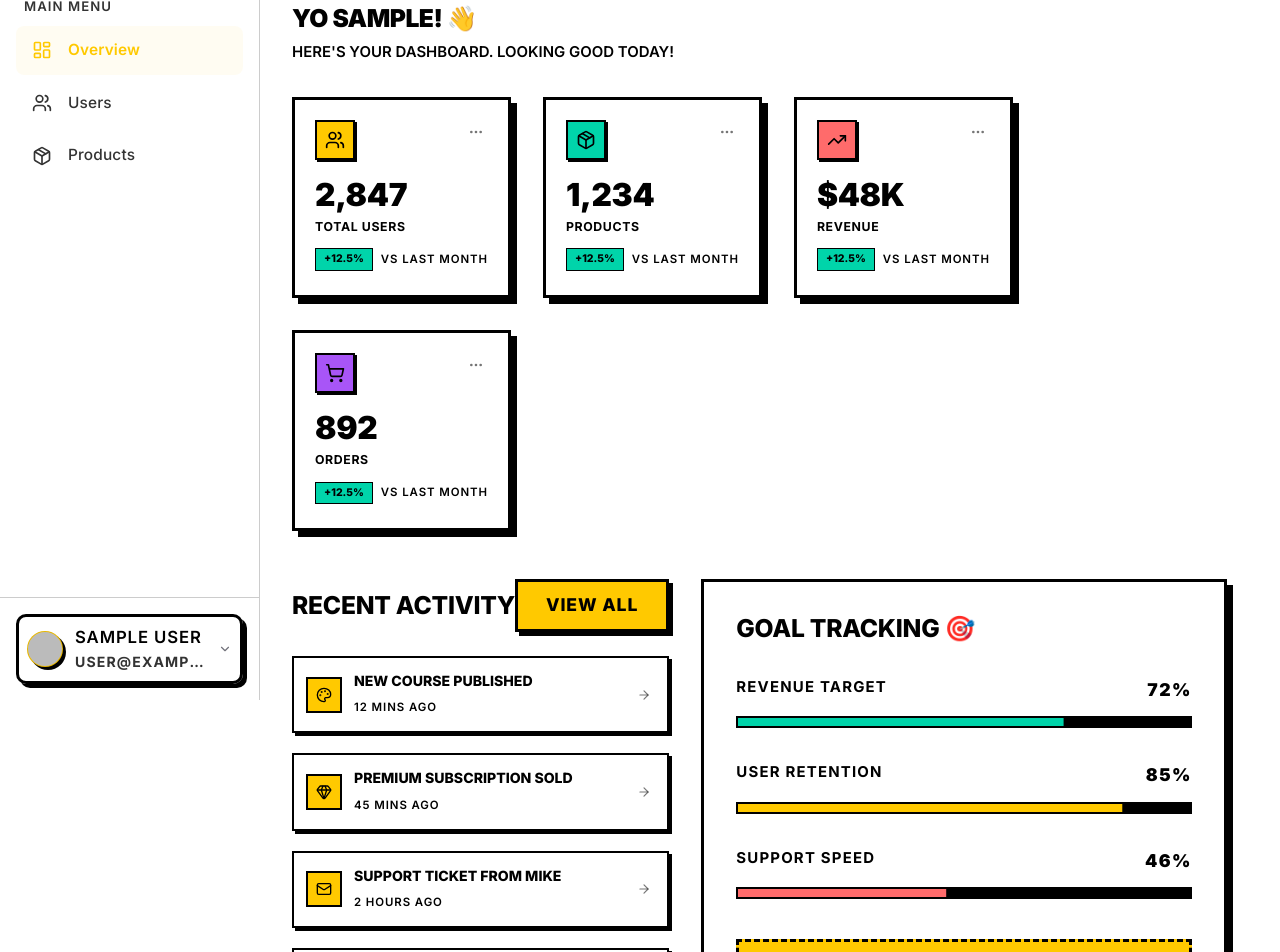
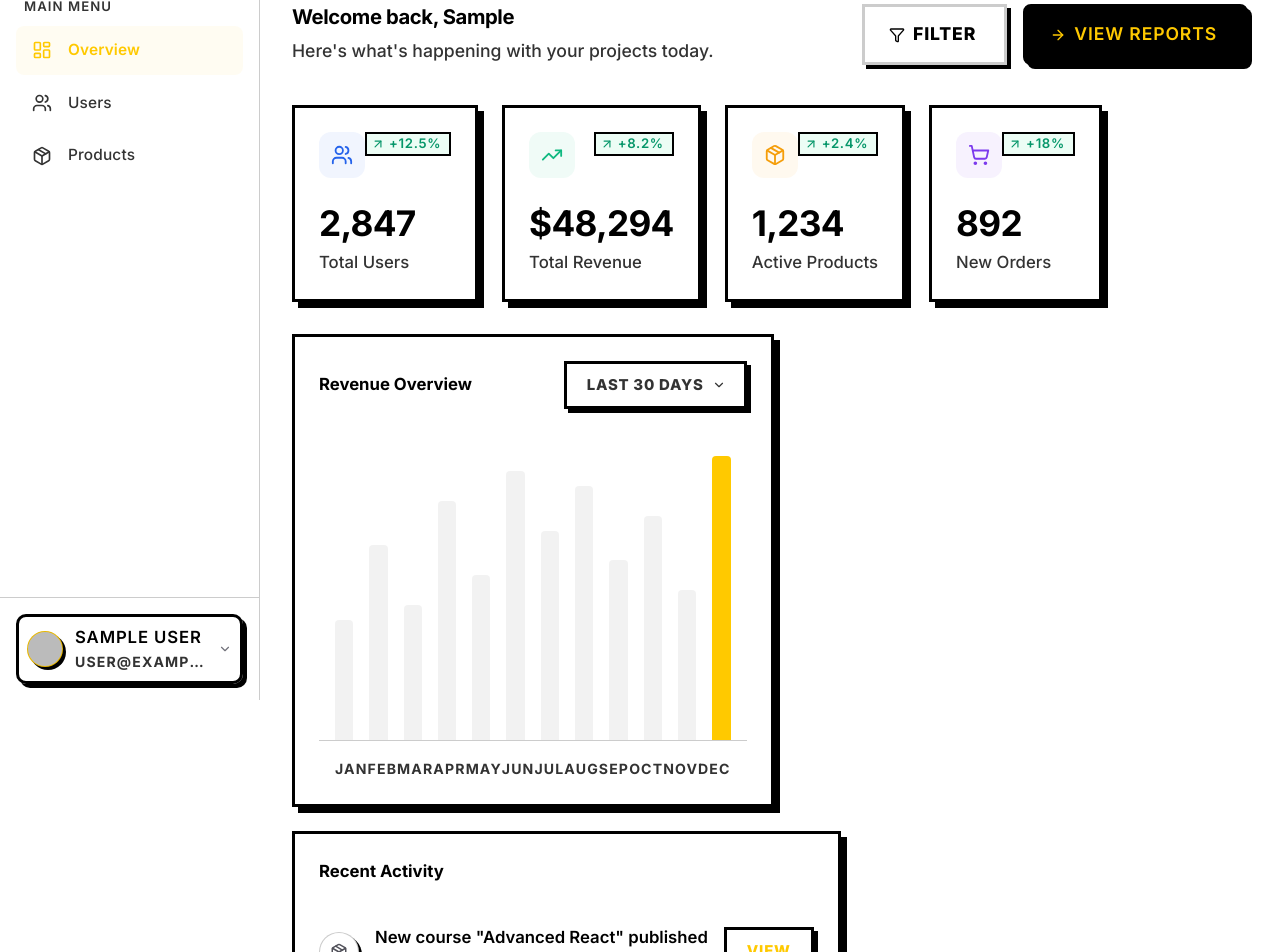
Before and after one commit to zeridexcom/eduadmin, a Next.js app: page /dashboard in a window 1280 px wide. Shown: the part 100-1052 px from the top of the page. Built offline with nearby package versions, Linux system fonts and the light colour scheme; no server answers; sample sign-in values are in the browser's storage.

Commit message:
UI: Overhaul Dashboard Home and Login pages with Modern SaaS style

```diff
--- a/src/app/dashboard/page.js
+++ b/src/app/dashboard/page.js
@@ -11,100 +11,106 @@ import {
     CardContent,
     Typography,
     Button,
-    LinearProgress,
     Stack,
     IconButton,
+    Chip,
+    Avatar,
+    Divider
 } from '@mui/material';
 import {
     Users,
     Package,
     TrendingUp,
     ShoppingCart,
+    MoreHorizontal,
+    ArrowUpRight,
     ArrowRight,
-    MoreHorizontal,
-    Sparkles,
-    Mail,
-    PartyPopper,
-    Palette,
-    Gem,
+    Search,
+    Filter
 } from 'lucide-react';
 
-const StatCard = ({ title, value, icon: Icon, color, onClick, index }) => (
+// Modern Stat Card
+const StatCard = ({ title, value, icon: Icon, color, trend, trendLabel, onClick, index }) => (
     <Card
-        className={`animate-slide-up stagger-${index + 1}`}
+        className={`modern-card stagger-${index + 1} animate-fade-in`}
         onClick={onClick}
-        sx={{ cursor: onClick ? 'pointer' : 'default' }}
+        sx={{
+            cursor: onClick ? 'pointer' : 'default',
+            height: '100%',
+            display: 'flex',
+            flexDirection: 'column',
+            justifyContent: 'space-between'
+        }}
     >
-        <CardContent sx={{ p: 2.5 }}>
-            <Box sx={{ display: 'flex', justifyContent: 'space-between', alignItems: 'flex-start', mb: 2 }}>
+        <CardContent sx={{ p: 3 }}>
+            <Box sx={{ display: 'flex', justifyContent: 'space-between', alignItems: 'flex-start', mb: 3 }}>
                 <Box sx={{
-                    width: 40,
-                    height: 40,
-                    bgcolor: color,
-                    border: '2px solid #000',
-                    boxShadow: '2px 2px 0 #000',
+                    p: 1.5,
+                    borderRadius: '12px',
+                    bgcolor: `${color}10`, // 10% opacity
+                    color: color,
                     display: 'flex',
                     alignItems: 'center',
                     justifyContent: 'center',
                 }}>
-                    <Icon size={20} />
+                    <Icon size={22} />
                 </Box>
-                <IconButton size="small" sx={{ bgcolor: 'transparent', border: 'none', p: 0.5, '&:hover': { bgcolor: 'rgba(0,0,0,0.05)' } }}>
-                    <MoreHorizontal size={16} />
-                </IconButton>
+                {trend && (
+                    <Chip
+                        label={trend}
+                        size="small"
+                        icon={<ArrowUpRight size={14} />}
+                        sx={{
+                            bgcolor: '#ECFDF5',
+                            color: '#059669',
+                            fontWeight: 600,
+                            fontSize: '0.75rem',
+                            height: 24,
+                            '& .lucide': { color: '#059669' }
+                        }}
+                    />
+                )}
             </Box>
-            <Typography variant="h2" sx={{ mb: 0.5, fontSize: '1.8rem' }}>
+            <Box>
+                <Typography variant="h4" sx={{ fontWeight: 700, fontSize: '2rem', mb: 0.5, letterSpacing: '-0.02em' }}>
                     {value}
                 </Typography>
-            <Typography variant="body2" sx={{ fontWeight: 700, textTransform: 'uppercase', letterSpacing: '0.05em', fontSize: '0.7rem' }}>
+                <Typography variant="body2" color="text.secondary" sx={{ fontWeight: 500 }}>
                     {title}
                 </Typography>
-            <Box sx={{ mt: 1.5, display: 'flex', alignItems: 'center', gap: 1 }}>
-                <Box sx={{ px: 1, py: 0.25, bgcolor: '#00D4AA', border: '1.5px solid #000', fontSize: '0.6rem', fontWeight: 800 }}>+12.5%</Box>
-                <Typography variant="caption" sx={{ fontWeight: 600, fontSize: '0.65rem' }}>VS LAST MONTH</Typography>
             </Box>
         </CardContent>
     </Card>
 );
 
-const ActivityItem = ({ icon: Icon, title, time, index }) => (
+// Modern Activity Item
+const ActivityItem = ({ icon: Icon, title, time, user, index }) => (
     <Box
-        className={`animate-slide-left stagger-${index + 1}`}
+        className={`stagger-${index + 1} animate-fade-in`}
         sx={{
             display: 'flex',
             alignItems: 'center',
-            gap: 1.5,
-            p: 1.5,
-            border: '2px solid #000',
-            bgcolor: '#FFFFFF',
-            boxShadow: '3px 3px 0 #000',
-            cursor: 'pointer',
-            transition: 'all 0.15s ease',
-            '&:hover': {
-                transform: 'translate(-2px, -2px)',
-                boxShadow: '5px 5px 0 #000',
-                bgcolor: '#FFC900',
-            },
+            gap: 2,
+            py: 2,
+            borderBottom: '1px solid',
+            borderColor: 'divider',
+            '&:last-child': { borderBottom: 'none' }
         }}
     >
-        <Box sx={{
-            width: 36,
-            height: 36,
-            bgcolor: '#FFC900',
-            border: '2px solid #000',
-            display: 'flex',
-            alignItems: 'center',
-            justifyContent: 'center',
-        }}>
-            <Icon size={16} />
+        <Avatar sx={{ width: 40, height: 40, bgcolor: 'background.paper', border: '1px solid', borderColor: 'divider' }}>
+            <Icon size={18} color="#52525B" />
+        </Avatar>
+        <Box sx={{ flex: 1 }}>
+            <Typography variant="body2" sx={{ fontWeight: 600, color: 'text.primary' }}>
+                {title}
+            </Typography>
+            <Typography variant="caption" sx={{ color: 'text.secondary' }}>
+                {time} • {user}
+            </Typography>
         </Box>
-        <Box sx={{ flex: 1 }}>
-            <Typography variant="body2" sx={{ fontWeight: 800, fontSize: '0.8rem' }}>{title}</Typography>
-            <Typography variant="caption" sx={{ fontWeight: 600, fontSize: '0.65rem' }}>{time}</Typography>
-        </Box>
-        <IconButton size="small" sx={{ border: 'none', bgcolor: 'transparent', p: 0.5 }}>
-            <ArrowRight size={14} />
-        </IconButton>
+        <Button size="small" variant="text" sx={{ color: 'primary.main', minWidth: 'auto' }}>
+            View
+        </Button>
     </Box>
 );
 
@@ -114,58 +120,82 @@ export default function DashboardPage() {
     const { user } = useAuthStore();
 
     const currentUser = session?.user || user;
-    const firstName = currentUser?.name?.split(' ')[0] || 'ADMIN';
+    const firstName = currentUser?.name?.split(' ')[0] || 'Admin';
 
     const stats = useMemo(() => [
         {
             title: 'Total Users',
             value: '2,847',
             icon: Users,
-            color: '#FFC900',
+            color: '#2563EB', // Blue
+            trend: '+12.5%',
             onClick: () => router.push('/dashboard/users'),
         },
         {
-            title: 'Products',
+            title: 'Total Revenue',
+            value: '$48,294',
+            icon: TrendingUp,
+            color: '#10B981', // Emerald
+            trend: '+8.2%',
+        },
+        {
+            title: 'Active Products',
             value: '1,234',
             icon: Package,
-            color: '#00D4AA',
+            color: '#F59E0B', // Amber
+            trend: '+2.4%',
             onClick: () => router.push('/dashboard/products'),
         },
         {
-            title: 'Revenue',
-            value: '$48K',
-            icon: TrendingUp,
-            color: '#FF6B6B',
-        },
-        {
-            title: 'Orders',
+            title: 'New Orders',
             value: '892',
             icon: ShoppingCart,
-            color: '#A855F7',
+            color: '#7C3AED', // Violet
+            trend: '+18%',
         },
     ], [router]);
 
     const activities = useMemo(() => [
-        { icon: Palette, title: 'NEW COURSE PUBLISHED', time: '12 MINS AGO' },
-        { icon: Gem, title: 'PREMIUM SUBSCRIPTION SOLD', time: '45 MINS AGO' },
-        { icon: Mail, title: 'SUPPORT TICKET FROM MIKE', time: '2 HOURS AGO' },
-        { icon: PartyPopper, title: 'MILESTONE: 2K USERS!', time: '5 HOURS AGO' },
+        { icon: Package, title: 'New course "Advanced React" published', time: '12 mins ago', user: 'Emily Smith' },
+        { icon: Users, title: 'New user registration: Michael Chen', time: '45 mins ago', user: 'System' },
+        { icon: ShoppingCart, title: 'Subscription upgrade #4920', time: '2 hours ago', user: 'Sales Bot' },
+        { icon: Users, title: 'User milestone reached: 2,000 active', time: '5 hours ago', user: 'System' },
     ], []);
 
     return (
         <Box>
-            {/* Welcome Header */}
-            <Box sx={{ mb: 4 }}>
-                <Typography variant="h1" sx={{ mb: 1, fontSize: '1.4rem' }}>
-                    YO {firstName}! 👋
+            {/* Header Section */}
+            <Box sx={{ mb: 5, display: 'flex', justifyContent: 'space-between', alignItems: 'flex-end' }}>
+                <Box>
+                    <Typography variant="h4" sx={{ fontWeight: 700, letterSpacing: '-0.02em', mb: 1 }}>
+                        Welcome back, {firstName}
                     </Typography>
-                <Typography variant="body1" sx={{ fontWeight: 600, fontSize: '0.85rem' }}>
-                    HERE&apos;S YOUR DASHBOARD. LOOKING GOOD TODAY!
+                    <Typography variant="body1" color="text.secondary">
+                        Here's what's happening with your projects today.
                     </Typography>
+                </Box>
+                <Stack direction="row" spacing={2}>
+                    <Button
+                        variant="outlined"
+                        startIcon={<Filter size={16} />}
+                        sx={{ bgcolor: 'background.paper', borderColor: 'divider', color: 'text.primary' }}
+                    >
+                        Filter
+                    </Button>
+                    <Button
+                        variant="contained"
+                        color="primary"
+                        disableElevation
+                        startIcon={<ArrowRight size={16} />}
+                        sx={{ borderRadius: '8px', fontWeight: 600 }}
+                    >
+                        View Reports
+                    </Button>
+                </Stack>
             </Box>
 
             {/* Stats Grid */}
-            <Grid container spacing={4} sx={{ mb: 6 }}>
+            <Grid container spacing={3} sx={{ mb: 4 }}>
                 {stats.map((stat, index) => (
                     <Grid item xs={12} sm={6} lg={3} key={index}>
                         <StatCard {...stat} index={index} />
@@ -173,59 +203,63 @@ export default function DashboardPage() {
                 ))}
             </Grid>
 
-            <Grid container spacing={4}>
+            {/* Content Grid */}
+            <Grid container spacing={3}>
+                {/* Chart Section (Placeholder for now) */}
+                <Grid item xs={12} lg={8}>
+                    <Card sx={{ height: '100%', minHeight: 400 }}>
+                        <CardContent sx={{ p: 3 }}>
+                            <Box sx={{ display: 'flex', justifyContent: 'space-between', alignItems: 'center', mb: 4 }}>
+                                <Typography variant="h6" fontWeight={700}>Revenue Overview</Typography>
+                                <Button size="small" endIcon={<ArrowDownIcon size={14} />} sx={{ color: 'text.secondary' }}>Last 30 Days</Button>
+                            </Box>
+
+                            {/* Simple CSS Chart Placeholder */}
+                            <Box sx={{
+                                height: 300,
+                                display: 'flex',
+                                alignItems: 'flex-end',
+                                gap: 2,
+                                px: 2,
+                                borderBottom: '1px solid',
+                                borderColor: 'divider'
+                            }}>
+                                {[40, 65, 45, 80, 55, 90, 70, 85, 60, 75, 50, 95].map((h, i) => (
+                                    <Box
+                                        key={i}
+                                        sx={{
+                                            width: '100%',
+                                            height: `${h}%`,
+                                            bgcolor: i === 11 ? 'primary.main' : 'rgba(0,0,0,0.05)',
+                                            borderRadius: '4px 4px 0 0',
+                                            transition: 'height 1s ease',
+                                            '&:hover': { bgcolor: 'primary.light' }
+                                        }}
+                                    />
+                                ))}
+                            </Box>
+                            <Box sx={{ display: 'flex', justifyContent: 'space-between', mt: 2, px: 2 }}>
+                                {['Jan', 'Feb', 'Mar', 'Apr', 'May', 'Jun', 'Jul', 'Aug', 'Sep', 'Oct', 'Nov', 'Dec'].map(m => (
+                                    <Typography key={m} variant="caption" color="text.secondary">{m}</Typography>
+                                ))}
+                            </Box>
+                        </CardContent>
+                    </Card>
+                </Grid>
+
                 {/* Activity Feed */}
-                <Grid item xs={12} lg={7}>
-                    <Box sx={{ mb: 3, display: 'flex', alignItems: 'center', justifyContent: 'space-between' }}>
-                        <Typography variant="h3" sx={{ fontSize: '1.4rem' }}>RECENT ACTIVITY</Typography>
-                        <Button variant="outlined" size="medium" sx={{ bgcolor: '#FFC900', py: 1 }}>VIEW ALL</Button>
-                    </Box>
-                    <Stack spacing={2.5}>
+                <Grid item xs={12} lg={4}>
+                    <Card sx={{ height: '100%' }}>
+                        <CardContent sx={{ p: 3 }}>
+                            <Typography variant="h6" fontWeight={700} sx={{ mb: 3 }}>Recent Activity</Typography>
+                            <Stack spacing={0}>
                                 {activities.map((item, i) => (
                                     <ActivityItem key={i} {...item} index={i} />
                                 ))}
                             </Stack>
-                </Grid>
-
-                {/* Goals Section */}
-                <Grid item xs={12} lg={5}>
-                    <Card>
-                        <CardContent sx={{ p: 4 }}>
-                            <Typography variant="h3" sx={{ mb: 4, fontSize: '1.4rem' }}>GOAL TRACKING 🎯</Typography>
-                            <Stack spacing={4}>
-                                {[
-                                    { label: 'REVENUE TARGET', value: 72, color: '#00D4AA' },
-                                    { label: 'USER RETENTION', value: 85, color: '#FFC900' },
-                                    { label: 'SUPPORT SPEED', value: 46, color: '#FF6B6B' },
-                                ].map((target, i) => (
-                                    <Box key={i}>
-                                        <Box sx={{ display: 'flex', justifyContent: 'space-between', mb: 1.5 }}>
-                                            <Typography variant="caption" sx={{ fontSize: '0.85rem' }}>{target.label}</Typography>
-                                            <Typography variant="caption" sx={{ fontWeight: 900, fontSize: '1rem' }}>{target.value}%</Typography>
-                                        </Box>
-                                        <LinearProgress
-                                            variant="determinate"
-                                            value={target.value}
-                                            sx={{
-                                                height: 12, // Bigger progress bar
-                                                '& .MuiLinearProgress-bar': {
-                                                    bgcolor: target.color,
-                                                },
-                                            }}
-                                        />
-                                    </Box>
-                                ))}
-                            </Stack>
-
-                            <Box sx={{ mt: 5, p: 3, border: '3px dashed #000', bgcolor: '#FFC900' }}>
-                                <Stack direction="row" spacing={1.5} alignItems="center" sx={{ mb: 1 }}>
-                                    <Sparkles size={20} />
-                                    <Typography variant="body2" sx={{ fontWeight: 900, fontSize: '0.95rem' }}>PRO TIP</Typography>
-                                </Stack>
-                                <Typography variant="caption" sx={{ fontWeight: 600, display: 'block', fontSize: '0.85rem' }}>
-                                    HIGHER USER RETENTION = 3X MORE REVENUE!
-                                </Typography>
-                            </Box>
+                            <Button fullWidth variant="outlined" sx={{ mt: 3, borderColor: 'divider', color: 'text.primary' }}>
+                                View All History
+                            </Button>
                         </CardContent>
                     </Card>
                 </Grid>
@@ -233,3 +267,10 @@ export default function DashboardPage() {
         </Box>
     );
 }
+
+// Helper for the chart dropdown
+const ArrowDownIcon = ({ size }) => (
+    <svg width={size} height={size} viewBox="0 0 24 24" fill="none" stroke="currentColor" strokeWidth="2" strokeLinecap="round" strokeLinejoin="round">
+        <path d="m6 9 6 6 6-6" />
+    </svg>
+);
```
Also changed, not shown: src/app/login/page.js (+81 -83 lines). Lines whose indentation alone changed are shown as unchanged.
